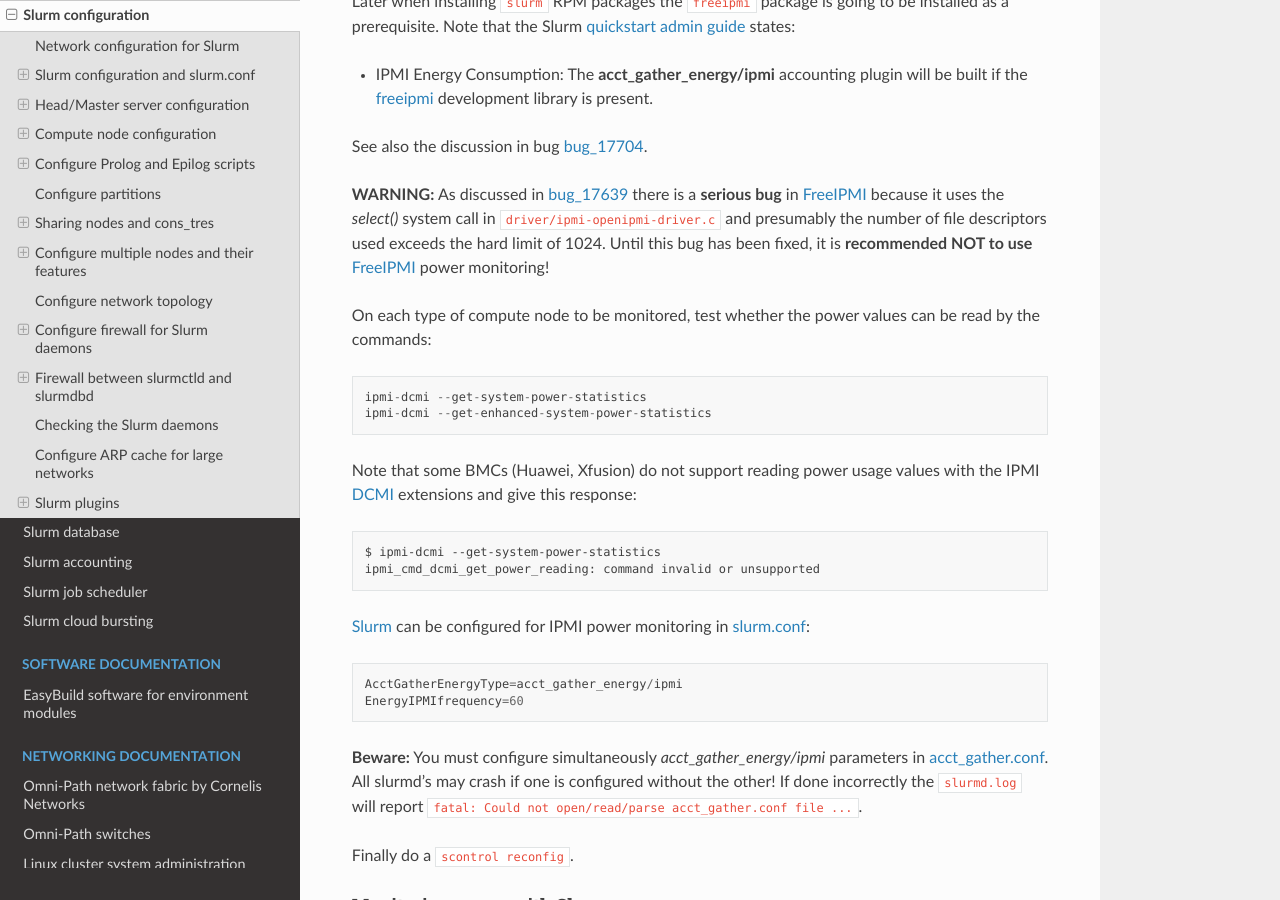
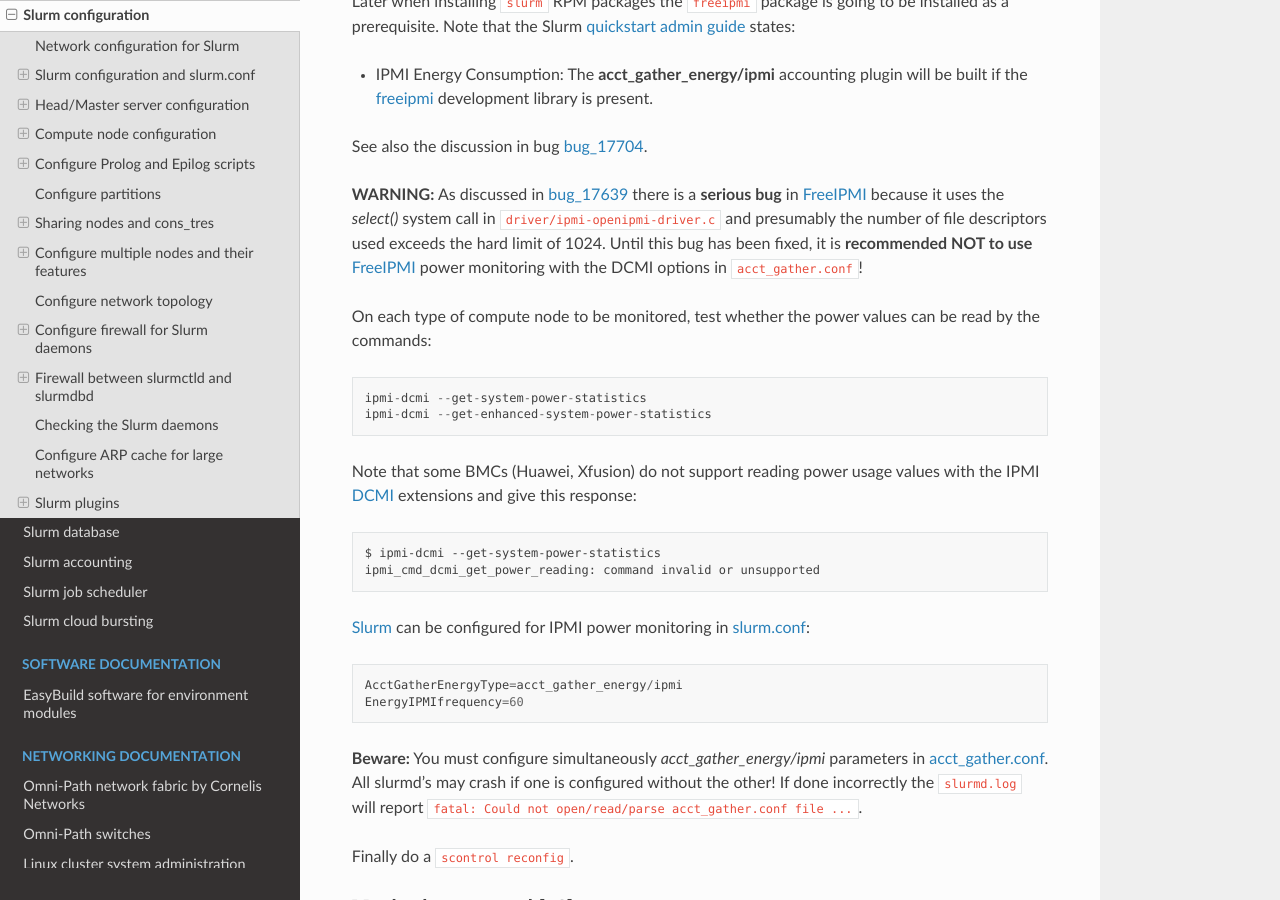
Before and after one commit to OleHolmNielsen/Niflheim_system, a Sphinx documentation site: the page built from docs/Slurm_configuration.rst, in a window 1280 px wide and 900 px high, scrolled down 17522 px. Built offline with Sphinx 7.4.7 and the Read the Docs theme 2.0.0, drawn with Linux system fonts in a browser that asks for light colours.

Commit message:
Added note about IPMI DCMI options

```diff
--- a/docs/Slurm_configuration.rst
+++ b/docs/Slurm_configuration.rst
@@ -706,7 +706,7 @@
 **WARNING:**
 As discussed in bug_17639_ there is a **serious bug** in FreeIPMI_ because it uses the *select()* system call in
 ``driver/ipmi-openipmi-driver.c`` and presumably the number of file descriptors used exceeds the hard limit of 1024.
-Until this bug has been fixed, it is **recommended NOT to use** FreeIPMI_ power monitoring!
+Until this bug has been fixed, it is **recommended NOT to use** FreeIPMI_ power monitoring with the DCMI options in ``acct_gather.conf``!
 
 .. _bug_17639: https://bugs.schedmd.com/show_bug.cgi?id=17639#c30
 
```
